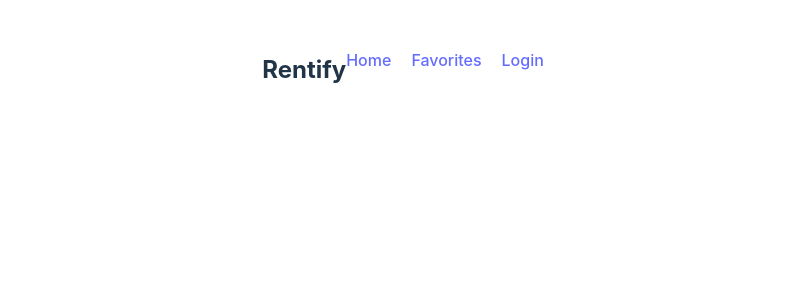
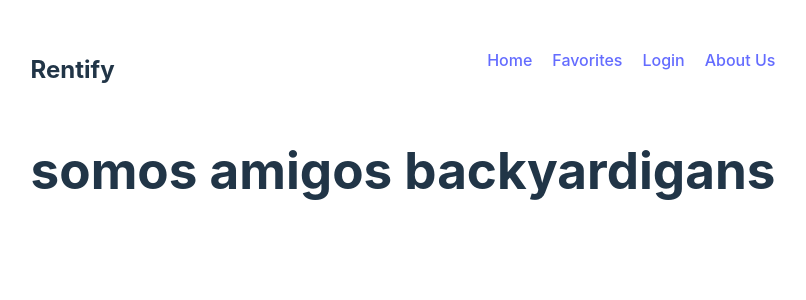
Before and after one commit to jlcarrascof/PF-Henry-Project, a React (Vite) app in the folder Client/vite-project/: page /aboutUs in a window 1280 px wide. Shown: the top 300 px of the page, without its empty margins (237-1043 px from the left). Built offline with nearby package versions, Linux system fonts and the light colour scheme.

Commit message:
Nuevo componente About Us con su ruta

```diff
--- a/Client/vite-project/src/App.tsx
+++ b/Client/vite-project/src/App.tsx
@@ -8,6 +8,7 @@ import NavBar from "./components/navBar/NavBar";
 import Favorites from "./components/favorites/Favorites";
 // ? -----------------------------------------------------STYLES
 import "./App.css";
+import AboutUs from "./components/aboutUs/aboutUs";
 
 function App() {
   const location = useLocation();
@@ -19,6 +20,7 @@ function App() {
         <Route path="/register" element={<Register />} />
         <Route path="/" element={<LandingPage />} />
         <Route path="/favorites" element={<Favorites />} />
+        <Route path="/aboutUs" element={<AboutUs />} />
       </Routes>
     </>
   );
--- /dev/null
+++ b/Client/vite-project/src/components/aboutUs/aboutUs.tsx
@@ -0,0 +1,9 @@
+const AboutUs : React.FC = () => {
+    return (
+      <>
+        <h1>somos amigos backyardigans </h1>
+      </>
+    );
+  };
+
+  export default AboutUs;
--- a/Client/vite-project/src/components/navBar/NavBar.tsx
+++ b/Client/vite-project/src/components/navBar/NavBar.tsx
@@ -20,6 +20,10 @@ const NavBar: React.FC = () => {
         <Link to="/login">
           <p>Login</p>
         </Link>
+
+        <Link to="/aboutUs">
+          <p>About Us</p>
+        </Link>
       </div>
     </section>
   );
```
Also changed, not shown: Client/vite-project/src/components/aboutUs/aboutUs.css (added).
